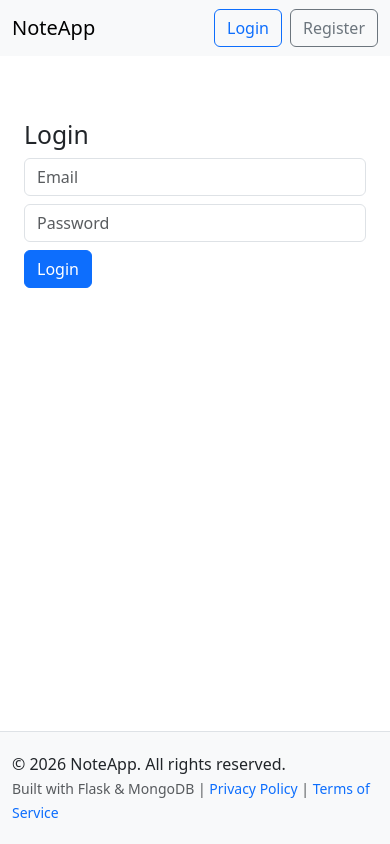
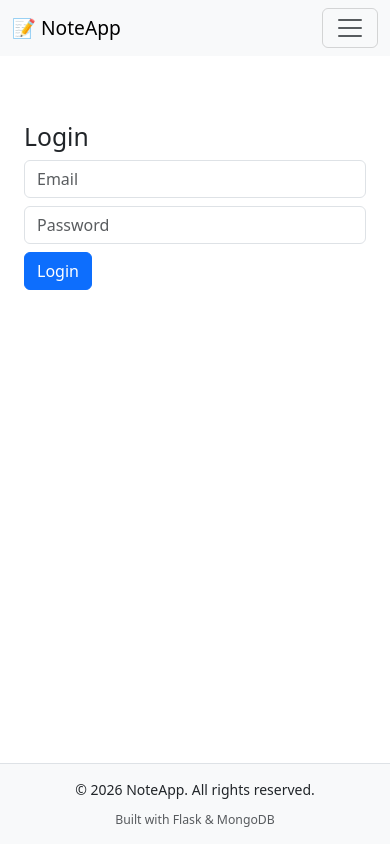
Before and after one commit to Juhi-Kini/NoteApp, a Flask app: page /login in a window 390 px wide. Run offline with Flask 3, Linux system fonts and the light colour scheme; some libraries are stand-ins or nearby versions.

Commit message:
Enhance mobile responsiveness and adjust styles
Updated navbar and footer for better mobile responsiveness and adjusted padding.

```diff
--- a/templates/base.html
+++ b/templates/base.html
@@ -2,12 +2,14 @@
 <html lang="en">
 <head>
     <meta charset="UTF-8" />
+    <meta name="viewport" content="width=device-width, initial-scale=1.0, maximum-scale=1.0, user-scalable=yes">
     <title>Note App</title>
     <link href="https://cdn.jsdelivr.net/npm/bootstrap@5.3.0/dist/css/bootstrap.min.css" rel="stylesheet" />
     <style>
         html, body {
             height: 100%;
             margin: 0;
+            font-size: 16px; /* Base font size for mobile */
         }
         .wrapper {
             min-height: 100%;
@@ -16,12 +18,39 @@
         }
         .content {
             flex: 1;
+            padding: 10px; /* Add padding for mobile */
         }
         .footer {
             background-color: #f8f9fa;
-            padding: 20px 0;
+            padding: 15px 0;
             margin-top: auto;
             border-top: 1px solid #dee2e6;
+            font-size: 14px;
+        }
+        /* Mobile-specific navbar */
+        @media (max-width: 768px) {
+            .navbar-brand {
+                font-size: 1.2rem;
+            }
+            .navbar .btn {
+                padding: 0.25rem 0.5rem;
+                font-size: 0.875rem;
+            }
+            .container {
+                padding-left: 12px;
+                padding-right: 12px;
+            }
+        }
+        /* Small phone adjustments */
+        @media (max-width: 480px) {
+            .navbar .d-flex {
+                flex-wrap: wrap;
+                justify-content: flex-end;
+            }
+            .navbar .me-3 {
+                margin-right: 0.5rem !important;
+                font-size: 0.85rem;
+            }
         }
     </style>
 </head>
@@ -29,31 +58,39 @@
     <div class="wrapper">
         <nav class="navbar navbar-expand-lg navbar-light bg-light">
             <div class="container">
-                <a class="navbar-brand" href="/dashboard">NoteApp</a>
-                <div class="ms-auto d-flex align-items-center">
-                    {% if session.get('user_id') %}
-                        <span class="me-3">Hello, {{ session['user_name'] }}</span>
-                        <!-- Stats Link -->
-                        <a href="/stats" class="btn btn-outline-info me-2">
-                            <svg xmlns="http://www.w3.org/2000/svg" width="16" height="16" fill="currentColor" class="bi bi-bar-chart" viewBox="0 0 16 16">
-                                <path d="M4 11H2v3h2v-3zm5-4H7v7h2V7zm5-5v12h-2V2h2zm-2-1a1 1 0 0 0-1 1v12a1 1 0 0 0 1 1h2a1 1 0 0 0 1-1V2a1 1 0 0 0-1-1h-2zM6 7a1 1 0 0 1 1-1h2a1 1 0 0 1 1 1v7a1 1 0 0 1-1 1H7a1 1 0 0 1-1-1V7zm-5 4a1 1 0 0 1 1-1h2a1 1 0 0 1 1 1v3a1 1 0 0 1-1 1H2a1 1 0 0 1-1-1v-3z"/>
-                            </svg>
-                            Stats
-                        </a>
-                        <a class="btn btn-outline-danger" href="/logout">Logout</a>
-                    {% else %}
-                        <a class="btn btn-outline-primary me-2" href="/login">Login</a>
-                        <a class="btn btn-outline-secondary" href="/register">Register</a>
-                    {% endif %}
+                <a class="navbar-brand" href="/dashboard">📝 NoteApp</a>
+                <button class="navbar-toggler" type="button" data-bs-toggle="collapse" data-bs-target="#navbarNav">
+                    <span class="navbar-toggler-icon"></span>
+                </button>
+                <div class="collapse navbar-collapse" id="navbarNav">
+                    <div class="ms-auto d-flex flex-wrap align-items-center">
+                        {% if session.get('user_id') %}
+                            <span class="me-2 mb-1 mb-lg-0">Hello, {{ session['user_name'] }}</span>
+                            <div class="d-flex gap-1">
+                                <a href="/stats" class="btn btn-outline-info btn-sm">
+                                    📊 Stats
+                                </a>
+                                <a class="btn btn-outline-danger btn-sm" href="/logout">🚪 Logout</a>
+                            </div>
+                        {% else %}
+                            <div class="d-flex gap-1">
+                                <a class="btn btn-outline-primary btn-sm me-1" href="/login">🔐 Login</a>
+                                <a class="btn btn-outline-secondary btn-sm" href="/register">📝 Register</a>
+                            </div>
+                        {% endif %}
+                    </div>
                 </div>
             </div>
         </nav>
 
-        <div class="container mt-3 content">
+        <div class="container mt-2 mt-md-3 content">
             {% with messages = get_flashed_messages() %}
                 {% if messages %}
                     {% for message in messages %}
-                        <div class="alert alert-info">{{ message }}</div>
+                        <div class="alert alert-info alert-dismissible fade show py-2" role="alert">
+                            {{ message }}
+                            <button type="button" class="btn-close" data-bs-dismiss="alert" aria-label="Close"></button>
+                        </div>
                     {% endfor %}
                 {% endif %}
             {% endwith %}
@@ -64,16 +101,14 @@
         <!-- Footer -->
         <footer class="footer">
             <div class="container">
-                <div class="row">
-                    <div class="col-md-6">
+                <div class="row text-center text-md-start">
+                    <div class="col-12 col-md-6">
                         <p class="mb-0">&copy; 2026 NoteApp. All rights reserved.</p>
                     </div>
-                    <div class="col-md-6 text-md-end">
+                    <div class="col-12 col-md-6 text-md-end mt-2 mt-md-0">
                         <p class="mb-0">
                             <small class="text-muted">
-                                Built with Flask & MongoDB |
-                                <a href="#" class="text-decoration-none">Privacy Policy</a> |
-                                <a href="#" class="text-decoration-none">Terms of Service</a>
+                                Built with Flask & MongoDB
                             </small>
                         </p>
                     </div>
```
